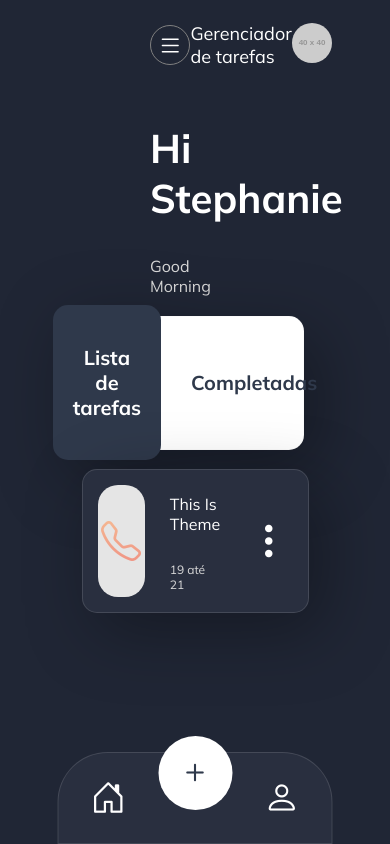
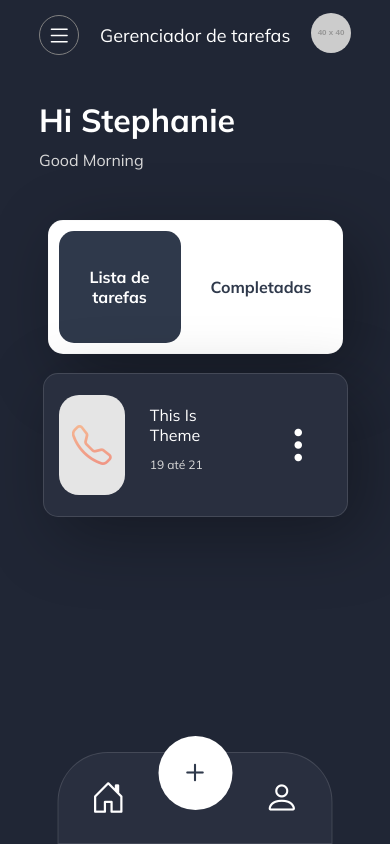
Before and after one commit to joa7b/task-manager-react, a React (Vite) app: page / in a window 390 px wide. Built offline with nearby package versions, Linux system fonts and the light colour scheme.

Commit message:
feat(dashboard): responsive dashboard

```diff
--- a/src/components/dashboard/card/style.ts
+++ b/src/components/dashboard/card/style.ts
@@ -1,7 +1,7 @@
 import styled from "styled-components";
 
 export const CardWrapper = styled.section`
-  width: 50%;
+  width: 450px;
   margin: auto;
   height: 7rem;
   display: flex;
@@ -20,12 +20,16 @@ export const CardWrapper = styled.section`
   border-radius: 15px;
   justify-content: space-evenly;
   gap: 25px;
+
+  @media (max-width: 768px) {
+    width: 70%;
+  }
 `;
 
 export const CardItem = styled.div`
   display: flex;
   flex-direction: column;
-  height: 100%;
+  height: 90%;
   width: 200px;
   border-radius: 20px;
   align-items: center;
@@ -56,6 +60,7 @@ export const TaskTitle = styled.h3`
   font-weight: 400;
   font-size: 16px;
   text-transform: capitalize;
+  margin: 0;
 `;
 
 export const TaskDescription = styled.p`
--- a/src/components/dashboard/tab/style.ts
+++ b/src/components/dashboard/tab/style.ts
@@ -2,7 +2,7 @@ import styled from "styled-components";
 
 export const TabWrapper = styled.section`
   background-color: #fff;
-  width: 50%;
+  width: 500px;
   margin: auto;
   height: 7rem;
   display: flex;
@@ -15,6 +15,10 @@ export const TabWrapper = styled.section`
   border: 0.2px solid rgba(217, 217, 217, 0.15);
   filter: drop-shadow(14px 18px 34px rgba(0, 0, 0, 0.32));
   border-radius: 15px;
+
+  @media (max-width: 768px) {
+    width: 70%;
+  }
 `;
 
 export const TabItem = styled.div`
@@ -22,7 +26,6 @@ export const TabItem = styled.div`
   width: 200px;
   text-align: center;
   border-radius: 15px;
-  font-size: 20px;
   font-weight: bold;
   color: white;
 
--- a/src/components/dashboard/welcome/style.ts
+++ b/src/components/dashboard/welcome/style.ts
@@ -1,15 +1,18 @@
 import styled from "styled-components";
 
 export const WelcomeWrapper = styled.section`
-padding: 0 150px;
-`
+  padding: 30px 10%;
+`;
 
 export const Title = styled.h1`
-font-size: 40px;
-color: #fff;
-`
+  font-size: 2rem;
+  color: #fff;
+  margin: 0;
+  margin-bottom: 10px;
+`;
 
 export const Description = styled.p`
-font-size: 16px;
-color: #D9D9D9;
-`
+  font-size: 16px;
+  color: #d9d9d9;
+  margin: 0;
+`;
--- a/src/components/main/navbar/style.ts
+++ b/src/components/main/navbar/style.ts
@@ -4,7 +4,7 @@ export const HeaderWrapper = styled.header`
   background-color: #202635;
   display: flex;
   height: 70px;
-  padding: 10px 150px;
+  padding: 0 10%;
   justify-content: space-between;
   align-items: center;
 `;
```
